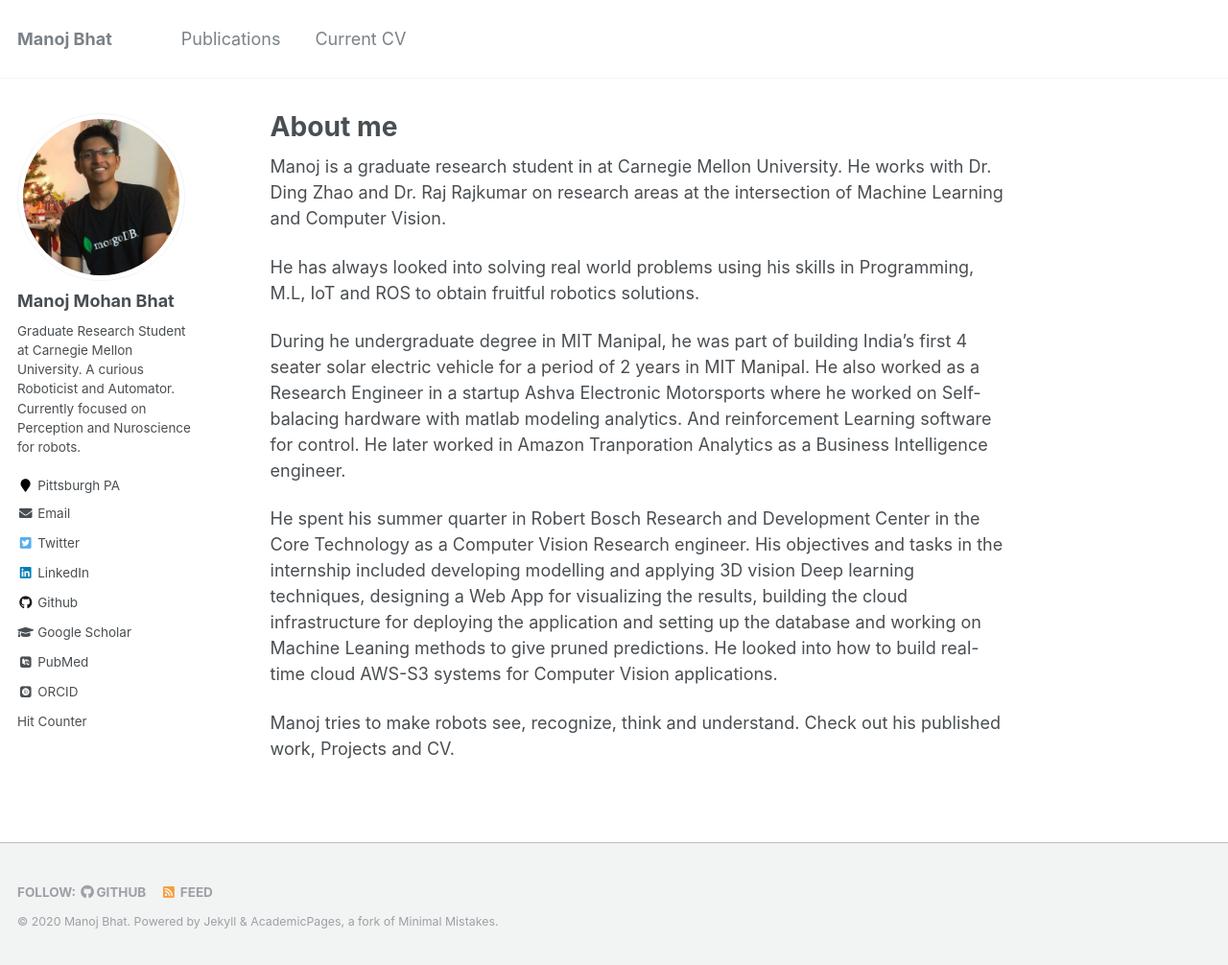
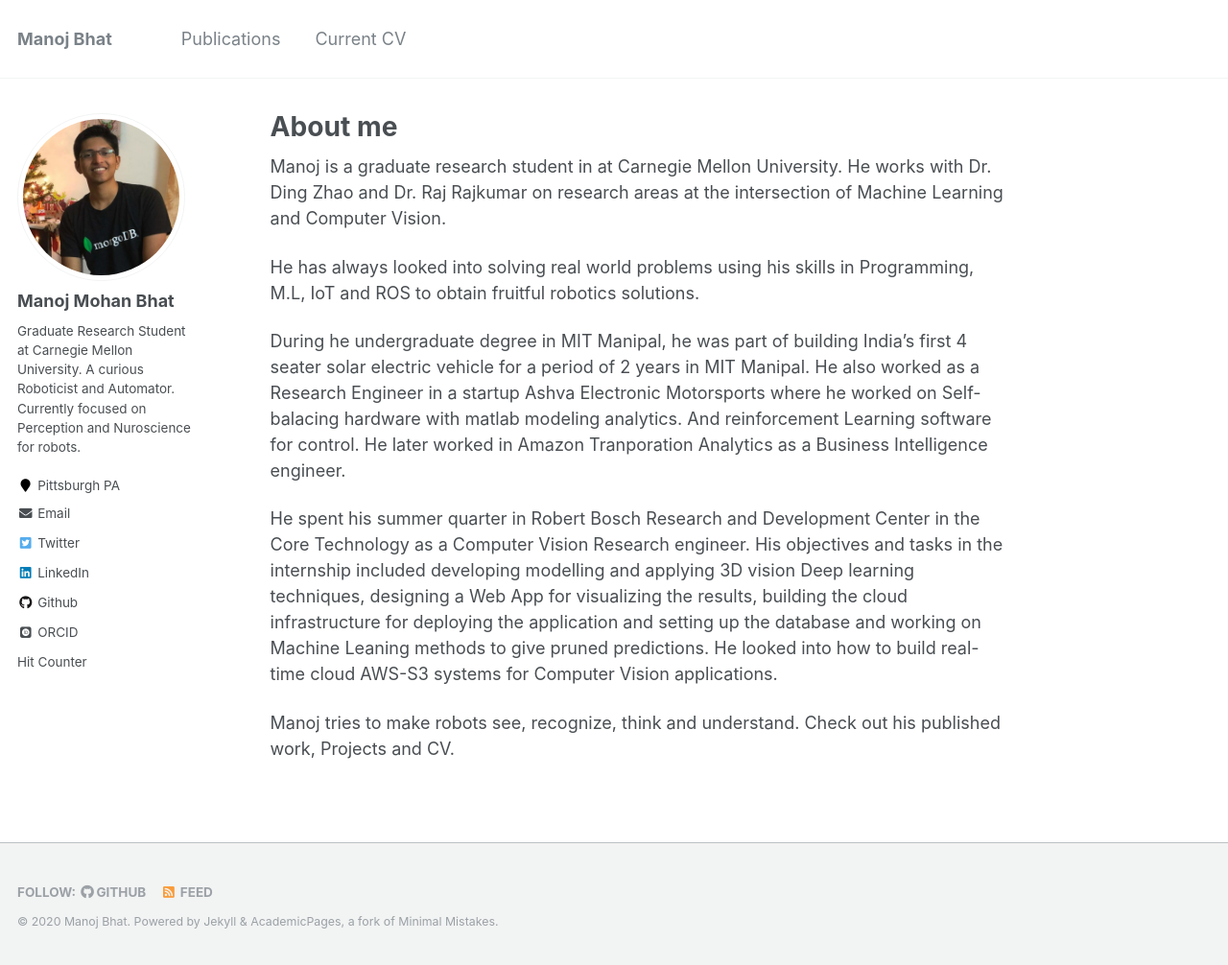
Before and after one commit to Manojbhat09/manojbhat09.github.io_old, a Jekyll site: the page built from _pages/about.md, in a window 1280 px wide and 1006 px high. Shown: the whole window at 96% size. Built offline with Jekyll 4.4.1, drawn with Linux system fonts in a browser that asks for light colours; some web fonts are replaced; part of the change alters nothing that is shown.

Commit message:
Update links

```diff
--- a/_config.yml
+++ b/_config.yml
@@ -85,10 +85,10 @@ author:
   bio              : "Graduate Research Student at Carnegie Mellon University. A curious Roboticist and Automator. Currently focused on Perception and Nuroscience for robots."
   location         : "Pittsburgh PA"
   employer         :
-  pubmed           : "https://www.ncbi.nlm.nih.gov/pubmed/?term=john+snow"
-  googlescholar    : "http://yourfullgooglescholarurl.com"
+  pubmed           :
+  googlescholar    :
   email            : "manojbhat09@gmail.com"
-  researchgate     :  # example: "https://www.researchgate.net/profile/yourprofile"
+  researchgate     :
   uri              :
   bitbucket        :
   codepen          :
@@ -100,13 +100,13 @@ author:
   google_plus      :
   keybase          :
   instagram        :
-  impactstory      : #"https://profiles.impactstory.org/u/xxxx-xxxx-xxxx-xxxx"
+  impactstory      :
   lastfm           :
   linkedin         : "bhat-manoj"
   orcid            : "http://orcid.org/0000-0002-2151-7434"
   pinterest        :
   soundcloud       :
-  stackoverflow    : # http://stackoverflow.com/users/123456/username
+  stackoverflow    :
   steam            :
   tumblr           :
   twitter          : "@aimaster"
```
